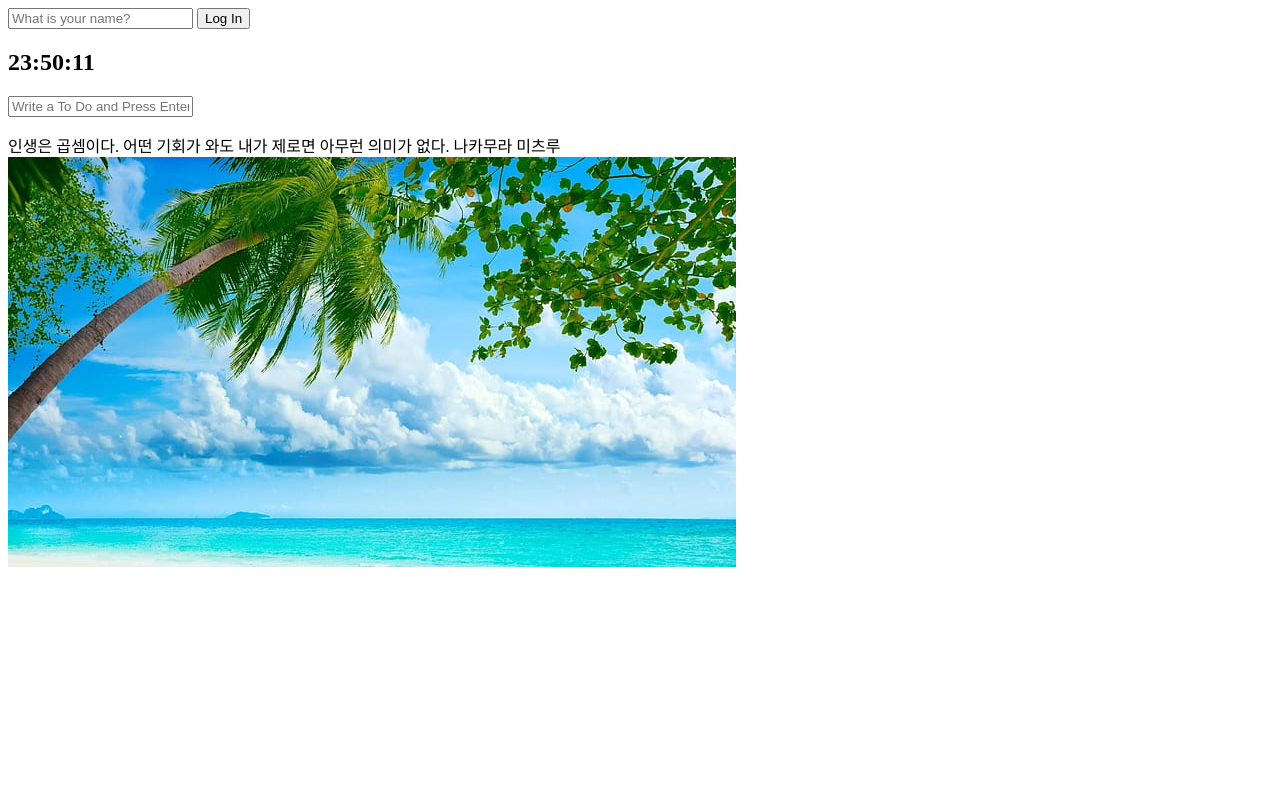
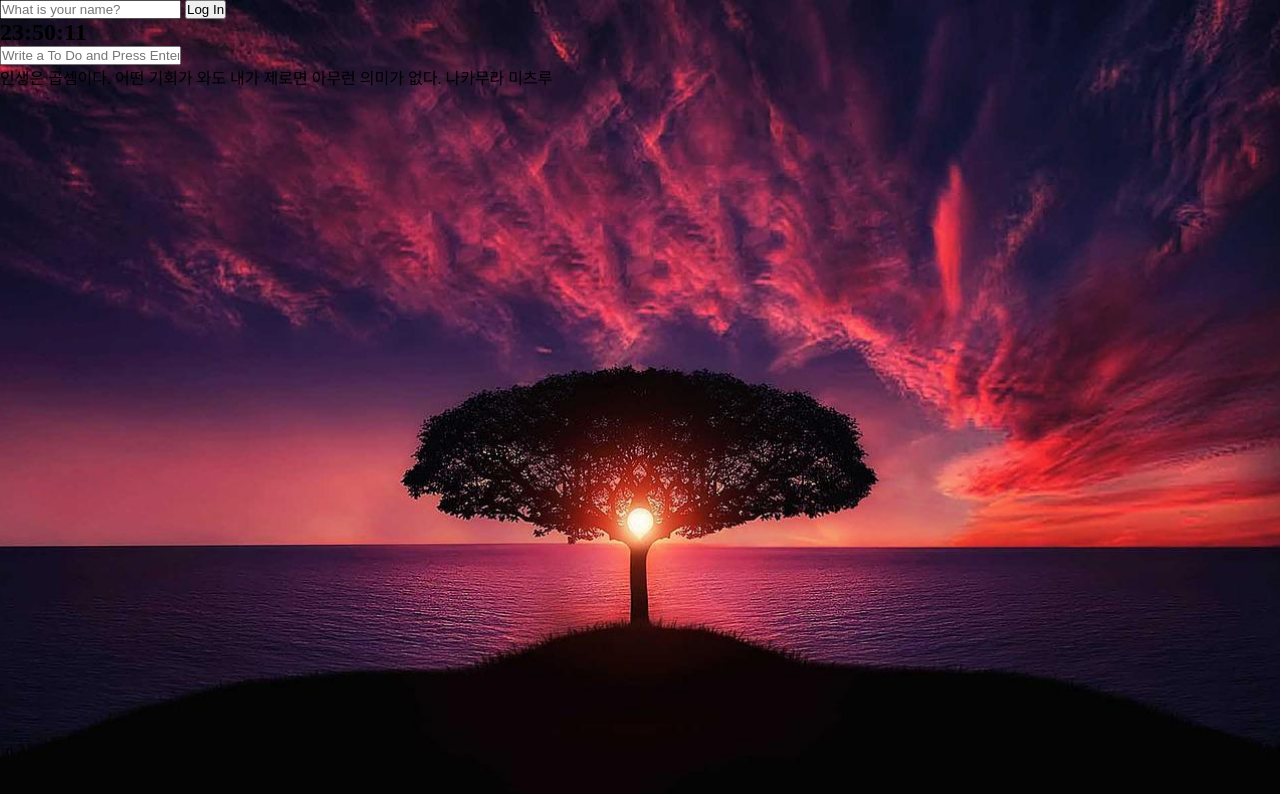
Before and after one commit to Homegirl7417/momentum_2022, a plain HTML site: page index.html in a window 1280 px wide. Drawn offline with Linux system fonts and the light colour scheme.

Commit message:
design: change background Images and style - Modify the style so that the background image fills the screen

```diff
--- a/css/style.css
+++ b/css/style.css
@@ -1,3 +1,24 @@
+* {
+    margin: 0px;
+    padding: 0px;
+}
+
+ul, ol {
+    list-style: none;
+}
+
+a {
+    text-decoration: none
+}
+
+body {
+    width: 100vw;
+    height: 100vh;
+    background-size: cover;
+    background-position: center;
+    background-repeat: no-repeat;
+}
+
 .hidden {
     display: none;
 }
--- a/js/background.js
+++ b/js/background.js
@@ -1,8 +1,5 @@
-const images = ["1.jpeg", "2.jpeg", "3.jpeg"];
+const images = ["1.jpg", "2.jpg", "3.jpg"];
 
 const chosenImage = images[Math.floor(Math.random() * images.length)];
 
-const bgImage = document.createElement("img");
-bgImage.src = `img/${chosenImage}`;
-
-document.body.appendChild(bgImage);
+document.body.style.backgroundImage = `url('img/${chosenImage}')`;
```
Also changed, not shown: img/1.jpeg (deleted), img/1.jpg (added), img/2.jpeg (deleted), img/2.jpg (added), img/3.jpeg (deleted), img/3.jpg (added), package-lock.json (added).
